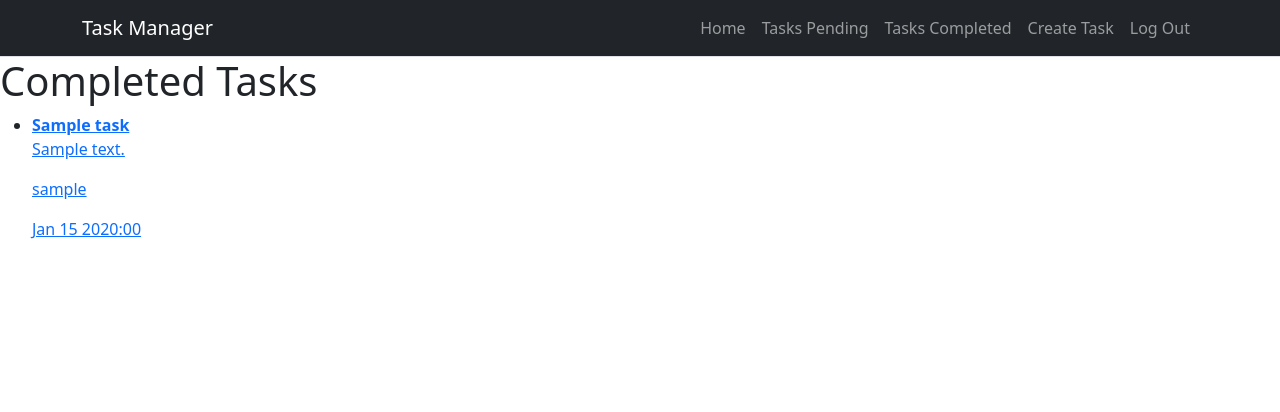
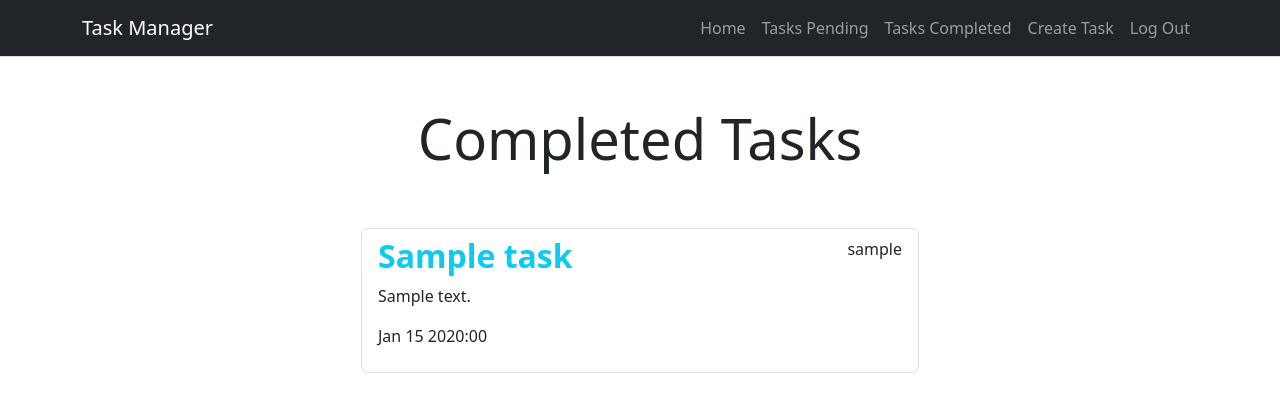
Before and after one commit to HelberthGM/task_manager, a Django app: page /tasks_completed/ in a window 1280 px wide. Shown: the top 412 px of the page. Run offline with Django 5.2, Linux system fonts and the light colour scheme; a user stored in the database is signed in; tables that the repository leaves empty hold one stand-in row (values such as "Sample post").

Commit message:
add styles to task view

```diff
--- a/tasks/templates/tasks.html
+++ b/tasks/templates/tasks.html
@@ -1,24 +1,31 @@
 {% extends 'base.html' %}
 
 {% block content %}
-<h1>{{page_title}}</h1>
+<main class="container">
+    <section class="col-md-6 offset-md-3">
+        <h1 class="text-center display-4 py-5">{{page_title}}</h1>
 
-<ul>
+        <ul class="list-group">
             {% for task in tasks %}
-    <li>
-        <a href="{% url 'task_detail' task.id %}">
+            <a class="list-group-item" href="{% url 'task_detail' task.id %}">
+                <header class="d-flex justify-content-between">
                     {% if task.urgent %}
-            <strong>{{task.title}}</strong>
+                    <h2 class="fw-bold text-info">
+                            {{task.title}}
                         {% else %}
+                        <h2 class="text-primary">
                             {{task.title}}
                         {% endif %}
+                    </h2>
+                    <p>{{task.user.username}}</p>
+                </header>
 
                 <p>{{task.description}}</p>
-            <p>{{task.user.username}}</p>
                 <p>{{task.date_completed|date:"M j Y:i"}}</p>
             </a>
-    </li>
             {% endfor %}
         </ul>
+    </section>
+</main>
 
 {% endblock %}
```
Lines whose indentation alone changed are shown as unchanged.
